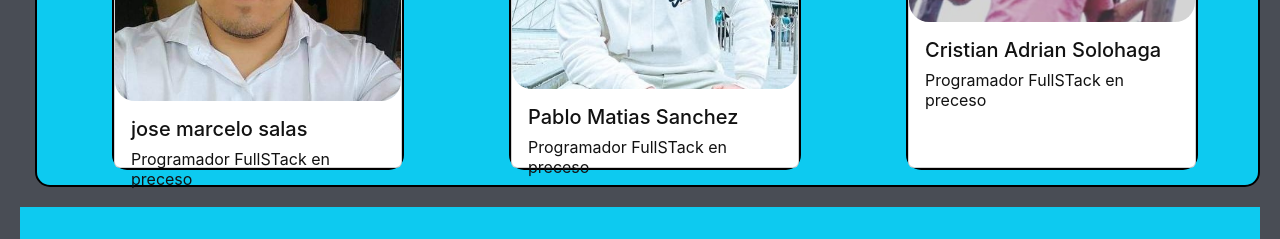
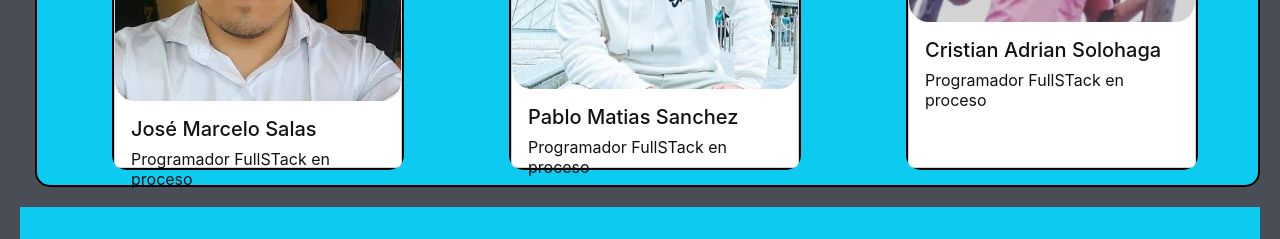
Before and after one commit to josemasa/REACT-TP-HERRAMIENTASVENDEDOR, a React (Vite) app in the folder frontend/: page /qs in a window 1280 px wide. Shown: the part 445-684 px from the top of the page. Built offline with nearby package versions, Linux system fonts and the light colour scheme.

Commit message:
cambio en card

```diff
--- a/frontend/src/components/Qsbody.jsx
+++ b/frontend/src/components/Qsbody.jsx
@@ -14,8 +14,8 @@ const Qsbody = () => {
           <Card style={{ width: "18rem", height: "22rem" }}>
             <Card.Img variant="top" src={jms} />
             <Card.Body>
-              <Card.Title>jose marcelo salas </Card.Title>
-              <Card.Text>Programador FullSTack en preceso</Card.Text>
+              <Card.Title>José Marcelo Salas </Card.Title>
+              <Card.Text>Programador FullSTack en proceso</Card.Text>
             </Card.Body>
           </Card>
         </div>
@@ -24,7 +24,7 @@ const Qsbody = () => {
             <Card.Img variant="top" src={matu} />
             <Card.Body>
               <Card.Title>Pablo Matias Sanchez</Card.Title>
-              <Card.Text>Programador FullSTack en preceso</Card.Text>
+              <Card.Text>Programador FullSTack en proceso</Card.Text>
             </Card.Body>
           </Card>
         </div>
@@ -33,7 +33,7 @@ const Qsbody = () => {
             <Card.Img variant="top" src={cris} />
             <Card.Body>
               <Card.Title>Cristian Adrian Solohaga </Card.Title>
-              <Card.Text>Programador FullSTack en preceso</Card.Text>
+              <Card.Text>Programador FullSTack en proceso</Card.Text>
             </Card.Body>
           </Card>
         </div>
```
